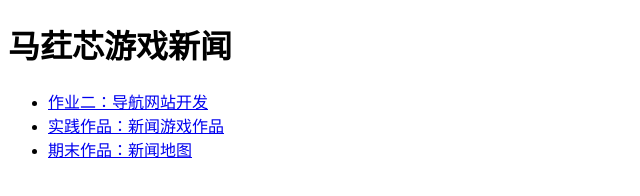
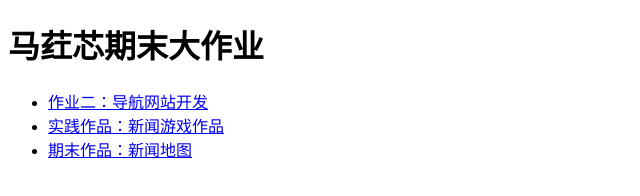
Before and after one commit to mahongxinxin/MHXhomewrokmedia, a plain HTML site: page index.html in a window 1280 px wide. Shown: the whole page, without its empty margins (0-640 px from the left). Drawn offline with Linux system fonts and the light colour scheme.

Commit message:
Update index.html

```diff
--- a/index.html
+++ b/index.html
@@ -6,7 +6,7 @@
     <title>Document</title>
 </head>
 <body>
-    <h1>马荭芯游戏新闻</h1>
+    <h1>马荭芯期末大作业</h1>
 <ul>
 <li><a href="新闻导航栏">作业二：导航网站开发</a></li>
 <li><a href="web/index.html">实践作品：新闻游戏作品</a></li>
```
